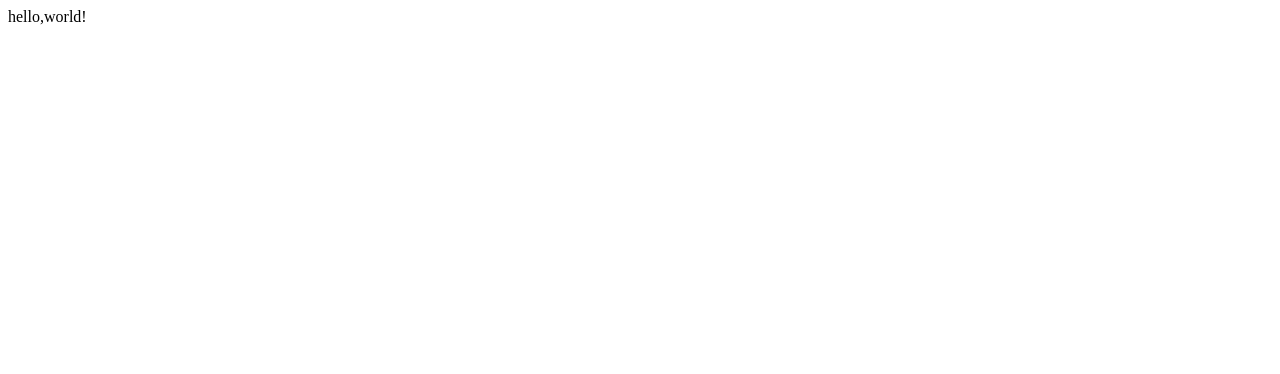
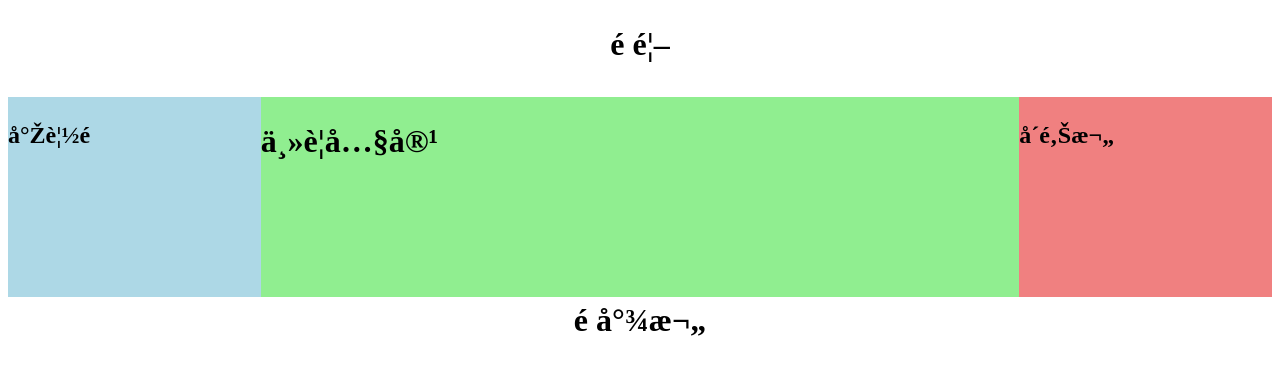
Before and after one commit to Laiii1017/proj_html, a plain HTML site: page 01.html in a window 1280 px wide. Drawn offline with Linux system fonts and the light colour scheme.

Commit message:
Update 01.html

```diff
--- a/01.html
+++ b/01.html
@@ -1,7 +1,22 @@
 <!DOCTYPE html>
 <html>
-    <head></head>
+    <head>
+        <meta charset="ulf-8">
+        <title>我的網頁</title>
+        <style>
+           header,footer{clear: both;text-align: center;}
+           nav{float: left;width: 20%;height: 200px;background: lightblue;}
+           main{float: left;width: 60%;height: 200px;background: lightgreen;}
+           aside{float: left;width: 20%;height: 200px;background: lightcoral;}
+           </style>
+
+    </head>
     <body>
-        hello,world!
+   <header><h1>頁首</h1></header>
+   <nav><h1>導覽頁</h1></nav>
+    <main><h1>主要內容</h1></main>
+    <aside><h1>側邊欄</h1></aside>
+   <footer><h1>頁尾欄</h1></footer>
+
     </body>
     </html>
```
